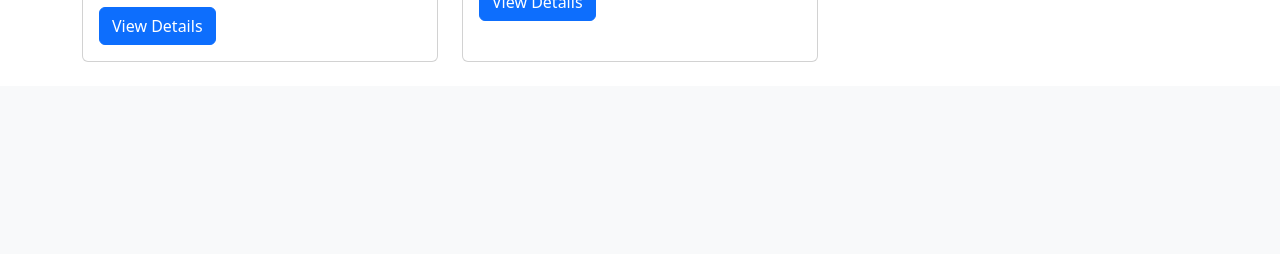
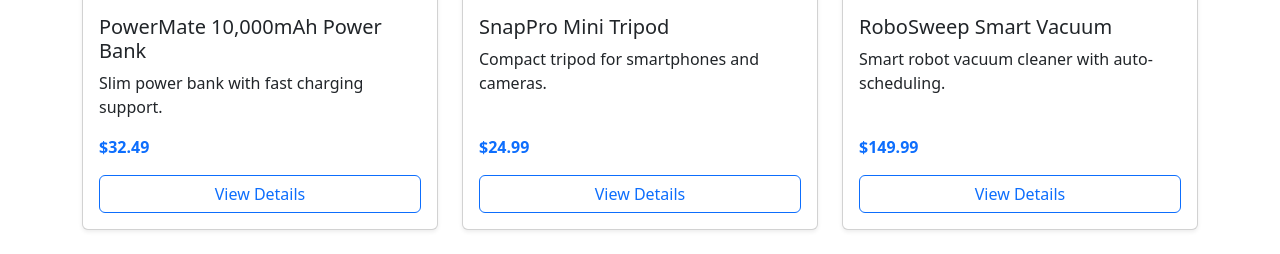
Before and after one commit to jyoti0212/product-showcase, a Flask app: page /products in a window 1280 px wide. Shown: the part 1405-1659 px from the top of the page. Before the commit the page ends 1467 px from the top, so only its background shows below. Run offline with Flask 3, Linux system fonts and the light colour scheme.

Commit message:
updated template files

```diff
--- a/app.py
+++ b/app.py
@@ -1,27 +1,29 @@
-from flask import Flask, render_template, jsonify
+from flask import Flask, render_template
 import json
 
 app = Flask(__name__)
 
-# Load products (hardcoded or from JSON file)
 def load_products():
     with open('products.json') as f:
         return json.load(f)
 
 @app.route('/')
-def index():
-    return render_template('index.html')
+def home():
+    return render_template('index.html')  # optional homepage or redirect to /products
 
 @app.route('/products')
 def products():
-    product_list = load_products()
-    return render_template('products.html', products=product_list)
+    products = load_products()
+    return render_template('products.html', products=products)
 
 @app.route('/product/<int:product_id>')
 def product_detail(product_id):
-    product_list = load_products()
-    product = next((p for p in product_list if p["id"] == product_id), None)
-    return render_template('product_detail.html', product=product)
+    products = load_products()
+    product = next((p for p in products if p['id'] == product_id), None)
+    if product:
+        return render_template('products_detail.html', product=product)
+    else:
+        return "Product not found", 404
 
-if __name__ == '__main__':
+if __name__ == '_main_':
     app.run(debug=True)
--- a/products.json
+++ b/products.json
@@ -1,66 +1,74 @@
 [
   {
     "id": 1,
-    "name": "UltraView 24 MONITOR" ,
+    "name": "UltraView 24 MONITOR",
     "price": "$119.99",
-    "image": "images/product_a.jpg",
-    "short_desc": "Short description of UltraView 24 MONITOR.",
-    "full_desc": "Full detailed description of UltraView 24 MONITOR."
+    "image": "Screenshot 2025-05-16 092450.png",
+    "short_desc": "Compact, high-resolution 24-inch monitor.",
+    "full_desc": "The UltraView 24 MONITOR offers vibrant colors, ultra-sharp resolution, and ergonomic design for comfortable all-day use."
   },
   {
     "id": 2,
     "name": "SonicBass Wireless Headphones",
     "price": "$59.99",
-    "image": "images/product_b.jpg",
-    "short_desc": "Short description of SonicBass Wireless Headphones.",
-    "full_desc": "Full detailed description of SonicBass Wireless Headphones."
+    "image": "Screenshot 2025-05-16 092927.png",
+    "short_desc": "Wireless headphones with rich sound and deep bass.",
+    "full_desc": "SonicBass headphones deliver crisp audio, long battery life, and comfortable ear cushions for immersive listening."
   },
   {
     "id": 3,
     "name": "SkyShade Polarized Sunglasses",
     "price": "$34.99",
-    "image": "images/product_c.jpg",
-    "short_desc": "Short description of SkyShade Polarized Sunglasses",
-    "full_desc": "Full detailed description of SkyShade Polarized Sunglasses."
+    "image": "Screenshot 2025-05-16 093041.png",
+    "short_desc": "Stylish polarized sunglasses for eye protection.",
+    "full_desc": "SkyShade sunglasses reduce glare and UV exposure while adding a fashionable look to your outfit."
   },
   {
     "id": 4,
     "name": "SwiftFit Smartwatch",
     "price": "$89.99",
-    "image": "images/product_d.jpg",
-    "short_desc": "Short description of SwiftFit Smartwatch",
-    "full_desc": "Full detailed description of SwiftFit Smartwatch"
+    "image": "Screenshot 2025-05-16 093741.png",
+    "short_desc": "Feature-rich smartwatch with fitness tracking.",
+    "full_desc": "SwiftFit Smartwatch helps you stay fit and connected with heart-rate monitoring, message alerts, and water resistance."
   },
   {
     "id": 5,
     "name": "FreshGlow Organic Moisturizer",
     "price": "$14.99",
-    "image": "images/product_e.jpg",
-    "short_desc": "Short description of FreshGlow Organic Moisturizer",
-    "full_desc": "Full detailed description of FreshGlow Organic Moisturizer."
+    "image": "Screenshot 2025-05-16 094523.png",
+    "short_desc": "Gentle moisturizer made with organic ingredients.",
+    "full_desc": "FreshGlow Organic Moisturizer hydrates and nourishes your skin naturally, suitable for all skin types and daily use."
   },
   {
     "id": 6,
-    "name": "UrbanEdge Crossbody Bag",
+    "name": "Classy Crossbody Bag",
     "price": "$34.99",
-    "image": "images/product_f.jpg",
-    "short_desc": "Short description of UrbanEdge Crossbody Bag.",
-    "full_desc": "Full detailed description of UrbanEdge Crossbody Bag"
+    "image": "Screenshot 2025-05-16 100004.png",
+    "short_desc": "Elegant and compact crossbody bag for daily use.",
+    "full_desc": "This Classy Crossbody Bag combines convenience with style, offering multiple compartments and premium faux-leather finish."
   },
   {
     "id": 7,
-    "name": "PowerMate 10,000mAh Power Bank",
+    "name": "PowerMate 10,000mAh Power Bank",
     "price": "$32.49",
-    "image": "images/product_g.jpg",
-    "short_desc": "Short description of PowerMate 10,000mAh Power Bank.",
-    "full_desc": "Full detailed description of PowerMate 10,000mAh Power Bank."
+    "image": "Screenshot 2025-05-16 100256.png",
+    "short_desc": "Slim power bank with fast charging support.",
+    "full_desc": "PowerMate keeps your devices charged with dual USB output, LED charge indicators, and reliable 10,000mAh capacity."
   },
   {
     "id": 8,
     "name": "SnapPro Mini Tripod",
     "price": "$24.99",
-    "image": "images/product_h.jpg",
-    "short_desc": "Short description of SnapPro Mini Tripod.",
-    "full_desc": "Full detailed description of SnapPro Mini Tripod."
+    "image": "Screenshot 2025-05-16 101010.png",
+    "short_desc": "Compact tripod for smartphones and cameras.",
+    "full_desc": "SnapPro Mini Tripod features adjustable angles, strong grip legs, and lightweight design for travel vlogging or photography."
+  },
+  {
+    "id": 9,
+    "name": "RoboSweep Smart Vacuum",
+    "price": "$149.99",
+    "image": "Screenshot 2025-05-16 132558.png",
+    "short_desc": "Smart robot vacuum cleaner with auto-scheduling.",
+    "full_desc": "RoboSweep Smart Vacuum automatically cleans your floors with intelligent mapping, obstacle detection, and a quiet, powerful motor. Perfect for daily maintenance on hardwood, tile, and low carpets."
   }
 ]
--- a/templates/products.html
+++ b/templates/products.html
@@ -3,28 +3,29 @@
 <head>
   <meta charset="UTF-8" />
   <title>Products</title>
-  <link
-    href="https://cdn.jsdelivr.net/npm/bootstrap@5.3.0/dist/css/bootstrap.min.css"
-    rel="stylesheet"
-  />
+  <link href="https://cdn.jsdelivr.net/npm/bootstrap@5.3.0/dist/css/bootstrap.min.css" rel="stylesheet" />
 </head>
 <body>
-  <nav class="navbar navbar-light bg-light px-4">
+  <!-- Navbar -->
+  <nav class="navbar navbar-expand-lg navbar-light bg-light px-4">
     <a class="navbar-brand" href="/">My Business</a>
   </nav>
 
+  <!-- Product List -->
   <div class="container mt-4">
-    <h2 class="mb-4">Our Products</h2>
+    <h2 class="mb-4 text-center">Our Products</h2>
     <div class="row">
       {% for product in products %}
       <div class="col-md-4 mb-4">
-        <div class="card h-100">
+        <div class="card h-100 shadow-sm">
           <img src="{{ url_for('static', filename='images/' + product.image) }}" class="card-img-top" alt="{{ product.name }}">
-          <div class="card-body">
+          <div class="card-body d-flex flex-column">
             <h5 class="card-title">{{ product.name }}</h5>
-            <p class="card-text">{{ product.description }}</p>
-            <p class="card-text fw-bold">${{ product.price }}</p>
-            <a href="{{ url_for('product_detail', product_id=product.id) }}" class="btn btn-primary">View Details</a>
+            <p class="card-text">{{ product.short_desc }}</p>
+            <div class="mt-auto">
+              <p class="fw-bold text-primary">{{ product.price }}</p>
+              <a href="{{ url_for('product_detail', product_id=product.id) }}" class="btn btn-outline-primary w-100">View Details</a>
+            </div>
           </div>
         </div>
       </div>
```
Also changed, not shown: templates/index.html (+6 -9 lines), templates/product_details.html (renamed from templates/products_detail.html, +4 -7 lines), README.md (deleted), railway.toml (line endings or trailing spaces), render.yaml (line endings or trailing spaces), requirements.txt (line endings or trailing spaces), templates/base.html (line endings or trailing spaces), 2 other files.
